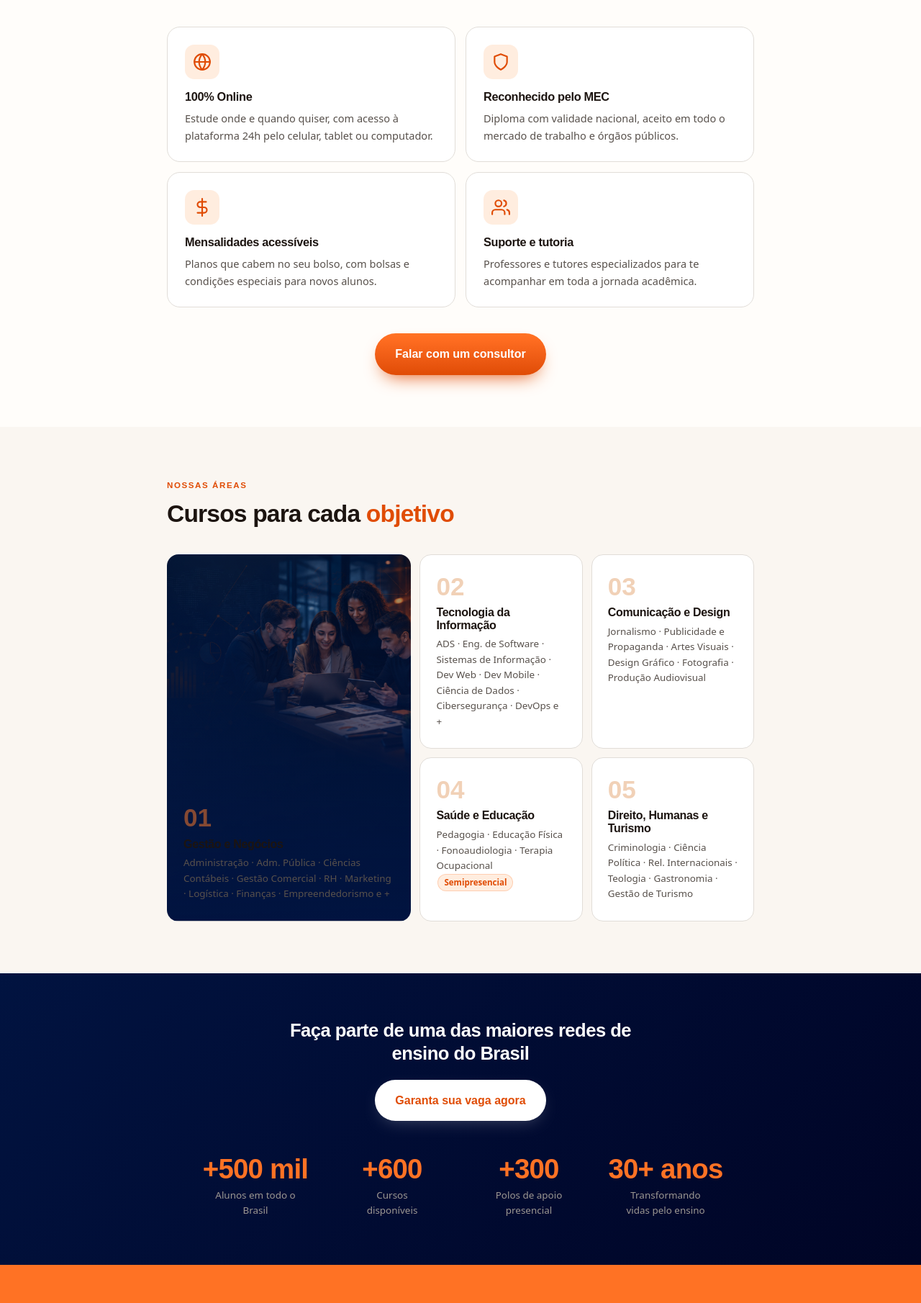
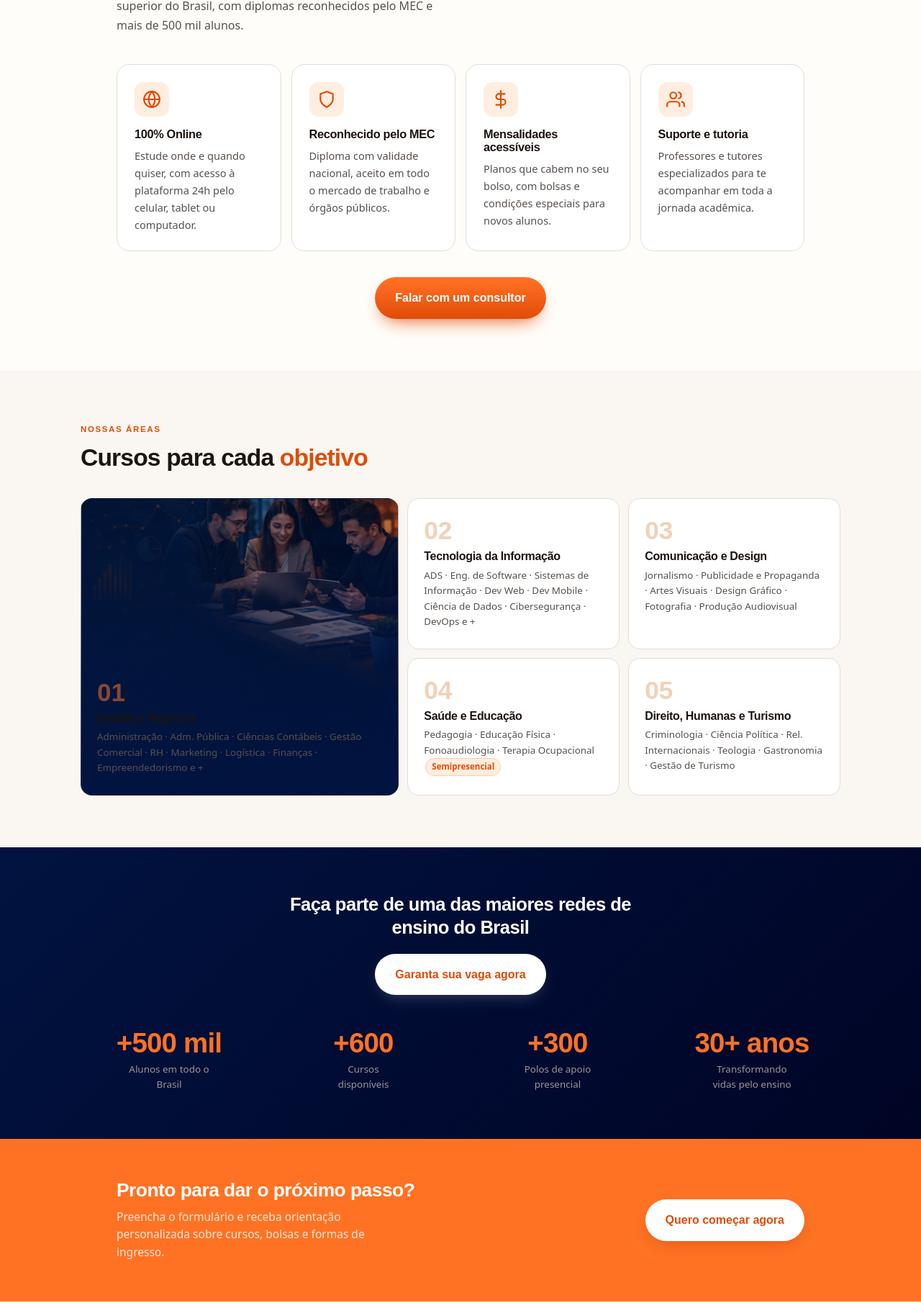
Before and after one commit to pedroibn24-lab/cursos-lp, a plain HTML site: page index.html in a window 1280 px wide. Shown: the part 764-2574 px from the top of the page at 72% size. Drawn offline with Linux system fonts and the light colour scheme.

Commit message:
Deixando menos mobile

```diff
--- a/style.css
+++ b/style.css
@@ -13,7 +13,7 @@
   --radius:        16px;
   --shadow:        0 20px 48px -18px oklch(0.20 0.09 262 / 0.38);
   --shadow-sm:     0 8px 22px -14px oklch(0.20 0.09 262 / 0.32);
-  --maxw:          780px;
+  --maxw:          1100px;
 }
 *{box-sizing:border-box;margin:0;padding:0}
 html{scroll-behavior:smooth}
@@ -79,7 +79,7 @@
   background:
     linear-gradient(160deg, oklch(0.21 0.09 262 / 0.82) 0%, oklch(0.15 0.07 262 / 0.70) 100%),
     url('assets/imagem header.png') center/cover no-repeat;
-  padding:72px 22px 64px;
+  padding:100px 22px 88px;
   text-align:center;
 }
 .page-hero .wrap{max-width:640px}
@@ -137,7 +137,7 @@
 .cta-banner{background:var(--orange);padding:56px 0}
 .cta-banner-inner{
   display:flex;align-items:center;justify-content:space-between;
-  gap:32px;flex-wrap:wrap;max-width:860px!important;
+  gap:32px;flex-wrap:wrap;max-width:1000px!important;
 }
 .cta-banner-text h2{
   font-size:clamp(1.25rem,2.8vw,1.65rem);font-weight:800;
@@ -394,14 +394,15 @@
 
 /* ===================== BENEFITS ===================== */
 .benefits-section{padding:72px 0;background:var(--bg)}
-.benefits-wrap{max-width:860px!important}
+.benefits-wrap{max-width:1000px!important}
 .benefits-grid{
   display:grid;
-  grid-template-columns:1fr 1fr;
+  grid-template-columns:repeat(4,1fr);
   gap:14px;
   margin-top:36px;
 }
-@media(max-width:540px){.benefits-grid{grid-template-columns:1fr}}
+@media(max-width:800px){.benefits-grid{grid-template-columns:1fr 1fr}}
+@media(max-width:480px){.benefits-grid{grid-template-columns:1fr}}
 .ben-card{
   background:#fff;
   border:1.5px solid var(--line);
@@ -426,7 +427,7 @@
 
 /* ===================== COURSES MOSAIC ===================== */
 .courses-section{padding:72px 0;background:var(--bg-warm)}
-.courses-wrap{max-width:860px!important}
+.courses-wrap{max-width:1100px!important}
 .courses-mosaic{
   display:grid;
   grid-template-columns:1.5fr 1fr 1fr;
@@ -503,7 +504,7 @@
 
 /* ===================== FAQ ===================== */
 .faq-section{padding:72px 0 80px;background:var(--bg)}
-.faq-wrap{max-width:720px!important}
+.faq-wrap{max-width:860px!important}
 .faq-list{
   margin-top:36px;
   border:1.5px solid var(--line);
```
